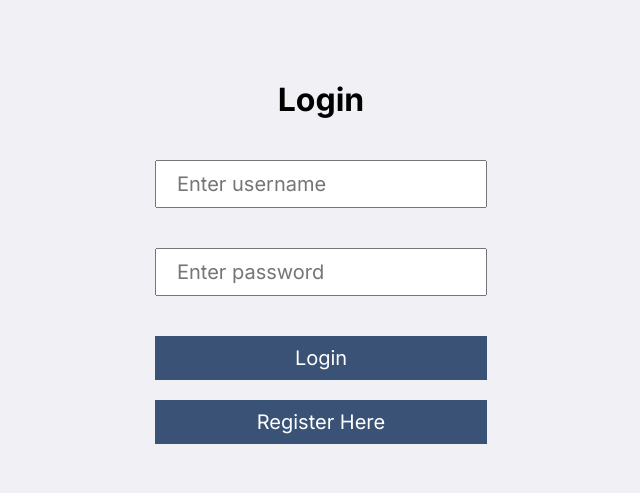
After one commit to nguyenjord/media-tracker, a Flask app: page /login in a window 1280 px wide. The commit adds this page. Shown: the top 493 px of the page, without its empty margins (319-959 px from the left). Run offline with Flask 3, Linux system fonts and the light colour scheme.

Commit message:
final update

```diff
--- a/app.py
+++ b/app.py
@@ -1,14 +1,37 @@
 # Author: Jordan Nguyen
-# Date: 10/28/2025
+# Date: 10/28/2025 - 12/1/2025
 
-from flask import Flask, render_template, request, redirect, url_for, jsonify
+from flask import Flask, render_template, request, redirect, url_for, jsonify, flash, session
 from secret import OMDB_API_KEY
-import json, os, requests
+import json, os, requests, zmq
 
 app = Flask(__name__)
 DATA_FILE = "data/items.json"
+app.secret_key = os.urandom(24) # flask secure session
 
-# helpers (future ref: used https://www.geeksforgeeks.org/python/reading-and-writing-json-to-a-file-in-python/ and stackoverflow)
+## zeromq
+# user authentication (small pool)
+auth_context = zmq.Context()
+auth_socket = auth_context.socket(zmq.REQ)
+auth_socket.connect("tcp://localhost:5555")
+
+# calender (big pool)
+calender_context = zmq.Context()
+calender_socket = calender_context.socket(zmq.REQ)
+calender_socket.connect("tcp://localhost:5551")
+
+# time (big pool)
+clock_context = zmq.Context()
+clock_socket = clock_context.socket(zmq.REQ)
+clock_socket.connect("tcp://localhost:5556")
+
+# counter (big pool)
+counter_context = zmq.Context()
+counter_socket = counter_context.socket(zmq.REQ)
+counter_socket.connect("tcp://localhost:5558")
+
+
+## helper funcs
 def load_items(): # loads items from json file (items.json)
     if not os.path.exists(DATA_FILE):
         return []
@@ -19,9 +42,114 @@ def save_items(items): # saves items to json file (items.json)
     with open(DATA_FILE, "w") as f:
         json.dump(items, f, indent=2)
 
-# flask routes
+## microservice funcs
+@app.route("/login", methods=["GET", "POST"])
+def login():
+    if request.method == "POST":
+        username = request.form.get("username", "").strip()
+        password = request.form.get("password", "").strip()
 
-# help page (future ref: flask uses routes instead of mapping to different pages via html)
+        request_data = {
+            "action": "login",
+            "username": username,
+            "password": password
+        }
+
+        auth_socket.send_string(json.dumps(request_data))
+
+        reply_json = auth_socket.recv_string()
+        reply = json.loads(reply_json)
+
+        if reply.get("status") == "ok":
+            session["username"] = username
+            session["session_id"] = reply.get("session_id")
+
+            current_time = get_current_time()
+            flash(f"Welcome, {username}. Logged in at {current_time}", "success")
+
+            return redirect(url_for("home"))
+        else:
+            flash(reply.get("message", "Login failed"), "error")
+            return redirect(url_for("login"))
+
+    return render_template("login.html")
+
+@app.route("/register", methods=["GET", "POST"])
+def register():
+    if request.method == "POST":
+        username = request.form.get("username", "").strip()
+        password = request.form.get("password", "").strip()
+        confirm = request.form.get("confirm", "").strip()
+
+        if not username or not password or not confirm:
+            return render_template("register.html", error = "All fields must be filled.")
+
+        if password != confirm:
+            return render_template("register.html", error = "Passwords do not match.")
+
+        request_data = {
+            "action": "register",
+            "username": username,
+            "password": password
+        }
+
+        auth_socket.send_string(json.dumps(request_data))
+        reply_json = auth_socket.recv_string()
+        reply = json.loads(reply_json)
+
+        if reply.get("status") == "ok":
+            return redirect(url_for("login"))
+        else:
+            return render_template("register.html", error = "Registration failed.")
+
+    return render_template("register.html")
+
+@app.route("/logout")
+def logout():
+    session.clear()
+    flash("You have been logged out.", "success")
+    return redirect(url_for("login"))
+
+
+def get_current_date():
+    request_data = {"format": "YYYY-MM-DD"}
+    calender_socket.send_json(request_data)
+    date = calender_socket.recv_string()
+    return date
+
+def get_current_time():
+    request_data = {"action": "get_time", "format": "12"}
+    clock_socket.send_string(json.dumps(request_data))
+    reply_json = clock_socket.recv_string()
+    reply = json.loads(reply_json)
+
+    return reply.get("time")
+
+def item_counter():
+    request_data = {"action": "counter", "counter_name": "total_items"}
+    counter_socket.send_string(json.dumps(request_data))
+    reply = json.loads(counter_socket.recv_string())
+
+    if reply.get("status") == "ok":
+        return reply.get("count")
+
+def get_item_count():
+    request_data = {"action": "get", "counter_name": "total_items"}
+    counter_socket.send_string(json.dumps(request_data))
+    reply = json.loads(counter_socket.recv_string())
+
+    if reply.get("status") == "ok":
+        return reply.get("count")
+
+def reset_count():
+    request_data = {"action": "reset", "counter_name": "total_items"}
+    counter_socket.send_string(json.dumps(request_data))
+    reply = json.loads(counter_socket.recv_string())
+
+    return reply.get("status") == "ok"
+
+## pages
+# help page
 @app.route("/help")
 def help_page():
     return render_template("help.html")
@@ -29,14 +157,20 @@ def help_page():
 # home page
 @app.route("/")
 def home():
+    if "username" not in session:
+        return redirect(url_for("login"))
+
     items = load_items()
     query = request.args.get("q", "").lower()
     if query:
         # add movie i to list if title contains string
         items = [i for i in items if query in i["title"].lower()]
-    return render_template("home.html", items=items)
 
-# add page
+    total_count = get_item_count()
+
+    return render_template("home.html", items=items, total_count=total_count)
+
+## add page
 
 # add via omdb
 @app.route("/add_omdb", methods=["GET", "POST"])
@@ -60,6 +194,7 @@ def add_omdb():
         else:
             runtime = 0
 
+
         # add to collection
         if request.form.get("action") == "add":
             items = load_items()
@@ -71,15 +206,19 @@ def add_omdb():
                 "poster": movie.get("Poster"),
                 "status": "Want to Watch",
                 "runtime": runtime,
-                "progress": 0
+                "progress": 0,
+                "date_added": get_current_date()
             }
             items.append(new_item)
             save_items(items)
+
+            item_counter()
+
             return redirect(url_for("home"))
 
-        return render_template("add_omdb.html", movie=movie)
+        return render_template("add_omdb.html",movie=movie)
 
-    return render_template("add_omdb.html")
+    return render_template("add_omdb.html",movie=None)
 
 
 # add manually
@@ -109,10 +248,13 @@ def add_manual():
             "poster": poster,
             "status": "Want to Watch",
             "runtime": runtime_value,
-            "progress": 0
+            "progress": 0,
+            "date_added": get_current_date()
         }
         items.append(new_item)
         save_items(items)
+
+        item_counter()
 
         return redirect(url_for("home"))
 
@@ -147,6 +289,11 @@ def remove_movie(item_id):
         if item["id"] != item_id:
             new_items.append(item)
 
+    if len(new_items) < len(items):
+        reset_count()
+        for _ in new_items:
+            item_counter()
+
     save_items(new_items)
     return redirect(url_for("home"))
 
--- a/static/styles/style.css
+++ b/static/styles/style.css
@@ -5,8 +5,15 @@
 
 
 /* formatting */
+* {
+  font-family: 'Inter', sans-serif;
+}
+
+p {
+  margin: 0;
+}
+
 body {
-  font-family:Arial, Helvetica, sans-serif;
   margin: 0;
   padding:0;
   background-color: #f0f0f5;
@@ -15,6 +22,10 @@ body {
 h1 {
   text-align: center;
   margin-top: 30px;
+}
+
+h3 {
+  margin:0;
 }
 
 header {
@@ -38,54 +49,3 @@ header a {
 header a.active {
   border-bottom: 2px solid white;
 }
-
-/* home/collection page */
-
-.layout {
-  display: grid;
-  grid-template-columns: repeat(auto-fill, minmax(240px, 1fr));
-  gap: 20px;
-  padding: 20px;
-}
-
-.item {
-  background: white;
-  padding: 10px;
-  text-align: center;
-  box-shadow: 0 2px 6px rgba(0,0,0,0.1);
-}
-
-.item img {
-  width: 100%;
-}
-
-/* add page  */
-
-.add {
-  display: flex;
-  justify-content: center;
-  gap: 40px;
-  padding: 40px;
-}
-
-.add img {
-  width: 250px;
-  box-shadow: 0 2px 6px rgba(0,0,0,0.2);
-}
-
-.info {
-  background: white;
-  padding: 20px;
-  width: 400px;
-  box-shadow: 0 2px 6px rgba(0,0,0,0.1);
-}
-
-button {
-  background-color: #3a5275;
-  color: white;
-  padding: 10px 20px;
-  border: none;
-
-  margin-top: 10px;
-  cursor: pointer;
-}
--- /dev/null
+++ b/static/styles/userauth.css
@@ -0,0 +1,69 @@
+body {
+    margin:50px;
+    display: grid;
+    place-items:center;
+
+}
+
+
+a {
+    margin-top: 50px;
+}
+
+input[type="text"],input[type="password"] {
+    padding: 10px 20px;
+    font-size: 125%;
+    margin: 20px 0;
+}
+
+button {
+    margin-top: 20px;
+    background-color: #3a5275;
+    color: white;
+    padding: 10px 20px;
+    border: none;
+    cursor: pointer;
+    width:100%;
+    font-size: 125%;
+
+}
+
+.register-button {
+    text-align: center;
+    text-decoration: none;
+    display: inline-block;
+    margin-top: 20px;
+    background-color: #3a5275;
+    color: white;
+    padding: 10px 0 ;
+    border: none;
+    cursor: pointer;
+    width:100%;
+    font-size: 125%;
+}
+
+.flashes {
+    list-style: none;
+    padding: 0;
+    margin:10px 0;
+}
+
+.flashes li {
+    padding: 10px 20px;
+    margin-bottom: 10px;
+    border-radius: 5px;
+    color: black;
+    font-weight: bold;
+}
+
+
+.flashes li.success {
+    background-color: rgb(168, 230, 172);
+    border: 2px solid rgb(96, 230, 105);
+}
+
+
+.flashes li.error {
+    background-color: rgb(229, 183, 183);
+    border: 2px solid rgb(230, 96, 96);
+}
--- /dev/null
+++ b/templates/login.html
@@ -0,0 +1,37 @@
+<!DOCTYPE html>
+<html>
+   <head>
+        <!-- Jordan Nguyen 11/30/2025 CS-361 -->
+        <title>Login</title>
+        <link href="{{ url_for('static', filename='styles/style.css') }}" rel="stylesheet">
+        <link href="{{ url_for('static', filename='styles/userauth.css') }}" rel="stylesheet">
+
+        <link rel="preconnect" href="https://fonts.googleapis.com">
+        <link rel="preconnect" href="https://fonts.gstatic.com" crossorigin>
+        <link href="https://fonts.googleapis.com/css2?family=Inter:ital,opsz,wght@0,14..32,100..900;1,14..32,100..900&display=swap" rel="stylesheet">
+   </head>
+   <body>
+        <h1>Login</h1>
+
+        {% with messages = get_flashed_messages(with_categories=true) %}
+            {% if messages %}
+                <ul class ="flashes">
+                    {% for category, message in messages %}
+                        <li class = "{{ category }}">{{ message }}</li>
+                    {% endfor %}
+                </ul>
+            {% endif %}
+        {% endwith %}
+
+        <form method = "POST">
+            <input type = "text" name = "username" placeholder="Enter username" required></label><br>
+
+            <input type = "password" name = "password" placeholder="Enter password" required></label><br>
+
+            <button type = "submit">Login</button>
+
+            <a href = "{{ url_for('register')}}" class="register-button">Register Here</a></p>
+        </form>
+
+   </body>
+</html>
```
Also changed, not shown: data/items.json (+20 -7 lines), static/styles/add.css (added, +90 -0 lines), static/styles/help.css (added, +26 -0 lines), static/styles/home.css (added, +55 -0 lines), templates/add_manual.html (+30 -13 lines), templates/add_omdb.html (+20 -6 lines), templates/help.html (+20 -9 lines), templates/home.html (+39 -9 lines), templates/register.html (added, +31 -0 lines).
